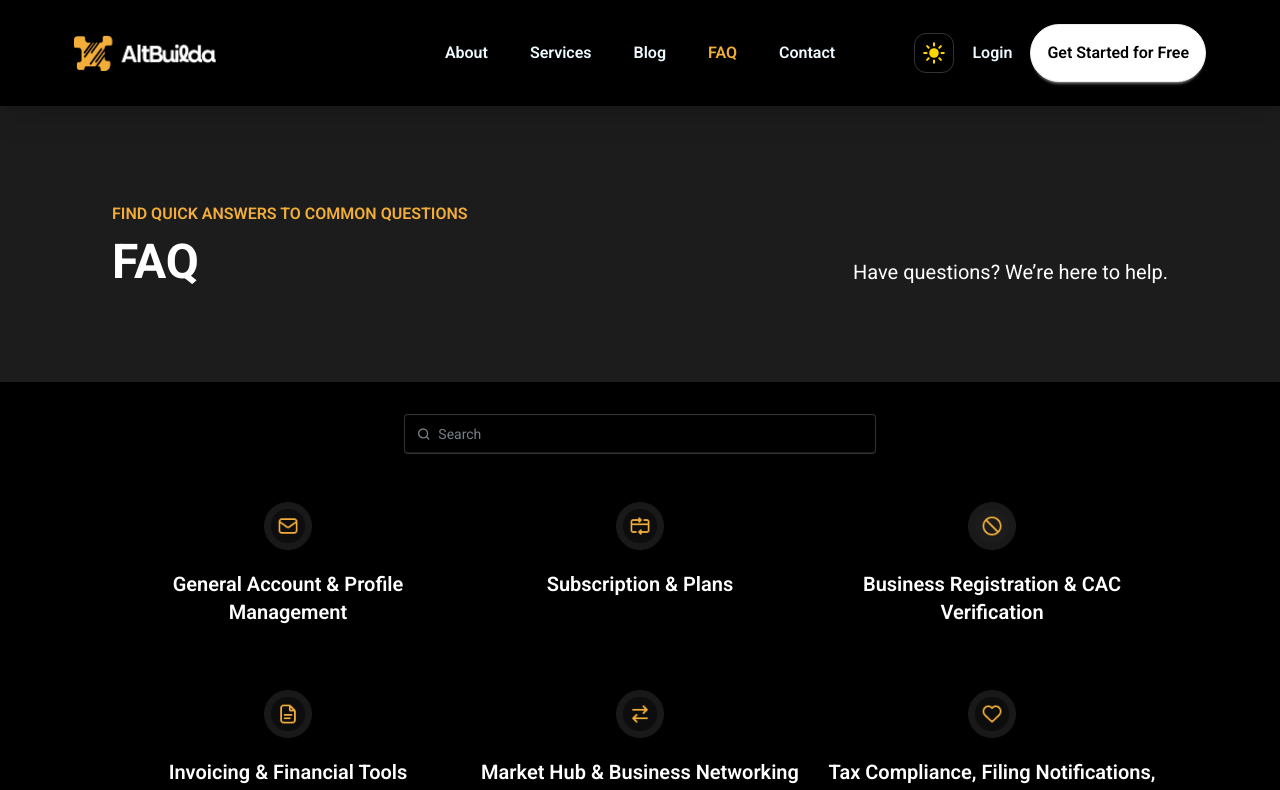
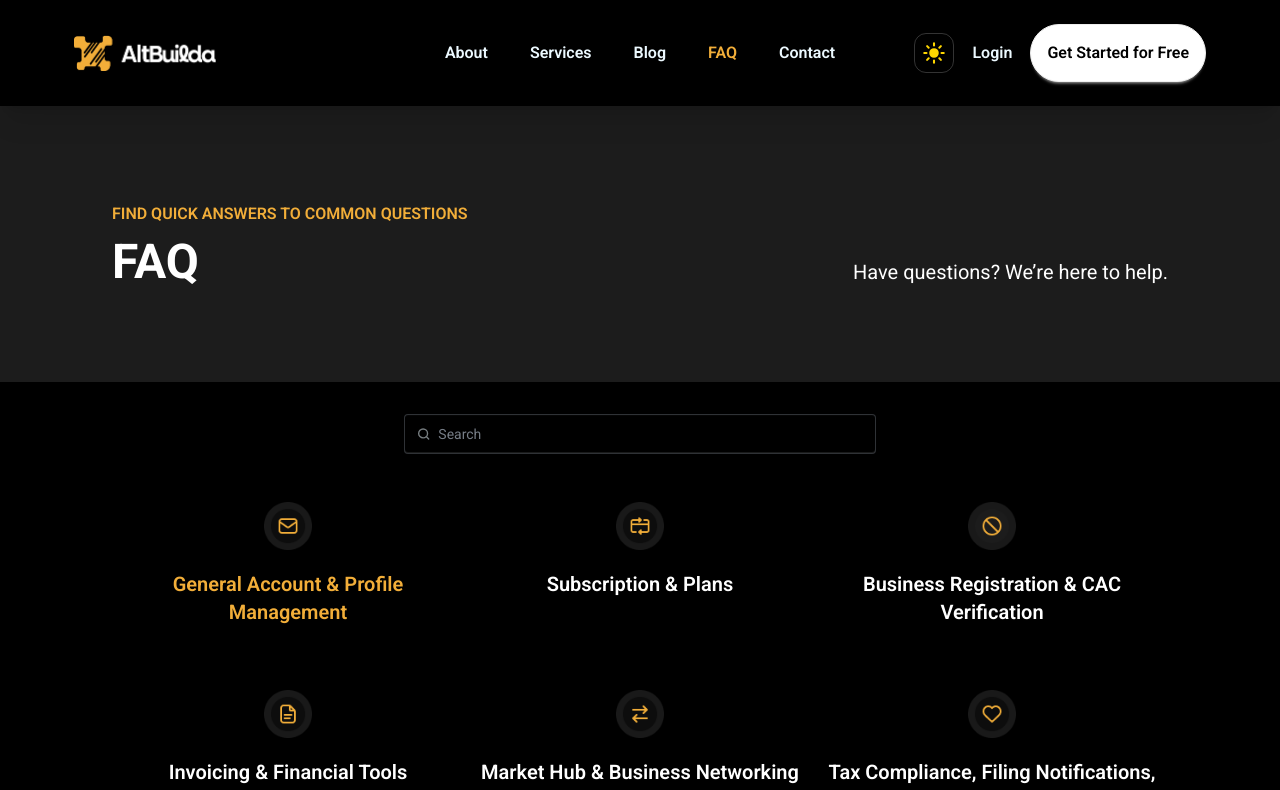
Before and after one commit to liljdot/AltBuilda-Website-React, a React (Vite) app: page /faq in a window 1280 px wide. Shown: the top 790 px of the page. Built offline with nearby package versions, Linux system fonts and the light colour scheme.

Commit message:
Enhance FAQ components to support group selection and scrolling behavior

```diff
--- a/src/pages/FAQ/FAQGroupSection.tsx
+++ b/src/pages/FAQ/FAQGroupSection.tsx
@@ -4,27 +4,36 @@ import useThemeContext from "../../hooks/useThemeContext"
 
 interface FAQGroupTileProps {
     FAQGroup: FAQGroup
+    selected?: boolean
+    handleSelect: (group: FAQGroup) => void
 }
 
 interface FAQGroupSectionProps {
     FAQGroups: FAQGroup[]
+    selectedGroup: FAQGroup
+    handleSelect: (group: FAQGroup) => void
 }
 
-const FAQGroupTile: React.FC<FAQGroupTileProps> = ({ FAQGroup }) => {
+const FAQGroupTile: React.FC<FAQGroupTileProps> = ({ FAQGroup, selected, handleSelect }) => {
     const { theme } = useThemeContext()
 
+    const handleGroupSelect = () => {
+        document.getElementById("questions")?.scrollIntoView({ behavior: "smooth", block: "start" })
+        handleSelect(FAQGroup)
+    }
+
     return (
-        <div className="flex flex-col gap-5 items-center text-secondary hover:cursor-pointer hover:[&>p]:text-primary">
+        <div onClick={handleGroupSelect} className="flex flex-col gap-5 items-center text-secondary hover:cursor-pointer hover:[&>p]:text-primary">
             <figure className="size-12">
                 {FAQGroup.icons ? <img src={theme == "dark" ? FAQGroup.icons.dark : FAQGroup.icons.light} alt="icon" /> : <FaRegQuestionCircle className="size-full text-primary" />}
             </figure>
 
-            <p className="text-xl font-semibold text-center">{FAQGroup.name}</p>
+            <p className={`text-xl font-semibold text-center ${selected && "text-primary"}`}>{FAQGroup.name}</p>
         </div>
     )
 }
 
-const FAQGroupSection: React.FC<FAQGroupSectionProps> = ({ FAQGroups }) => {
+const FAQGroupSection: React.FC<FAQGroupSectionProps> = ({ FAQGroups, selectedGroup, handleSelect }) => {
 
     return (
         <>
@@ -39,7 +48,7 @@ const FAQGroupSection: React.FC<FAQGroupSectionProps> = ({ FAQGroups }) => {
 
                 {/* tiles container div  */}
                 <div className="grid grid-cols-3 gap-y-16 px-8 mt-12 pb-20">
-                   {FAQGroups.map(group => <FAQGroupTile key={group.name} FAQGroup={group}/>)}
+                    {FAQGroups.map(group => <FAQGroupTile handleSelect={handleSelect} selected={group.name == selectedGroup.name} key={group.name} FAQGroup={group} />)}
                 </div>
             </section>
         </>
--- a/src/pages/FAQ/SelectedGroupSection.tsx
+++ b/src/pages/FAQ/SelectedGroupSection.tsx
@@ -24,7 +24,7 @@ const SelectedGroupSection: React.FC<Props> = ({ selectedGroup }) => {
 
     return (
         <>
-            <section className="bg-warning flex flex-col items-center pt-14 px-20 pb-43">
+            <section id="questions" className="bg-warning flex flex-col items-center pt-14 px-20 pb-43">
                 <div className="flex flex-col gap-3 max-w-112 items-center">
                     <figure className="size-12">
                         {selectedGroup.icons ? <img src={theme == "dark" ? selectedGroup.icons.dark : selectedGroup.icons.light} alt="icon" className="size-full" /> : <FaRegQuestionCircle className="size-full text-primary" />}
--- a/src/pages/FAQ/index.tsx
+++ b/src/pages/FAQ/index.tsx
@@ -5,7 +5,7 @@ import FAQGroupSection from "./FAQGroupSection"
 import SelectedGroupSection from "./SelectedGroupSection"
 
 const FAQ: React.FC = () => {
-    const [displayedFAQGroups, setDisplayedFAQGroups] = useState<FAQGroup[]>(FAQGroups)
+    const [displayedFAQGroups, ] = useState<FAQGroup[]>(FAQGroups) // set selected displayed groups for search fn
     const [selectedFAQGroup, setSelectedFAQGroup] = useState<FAQGroup>(displayedFAQGroups[0])
 
     return (
@@ -13,7 +13,7 @@ const FAQ: React.FC = () => {
             <main className="p-0 bg-neutral w-full">
                 <div className="max-w-450 mx-auto">
                     <FAQBanner />
-                    <FAQGroupSection FAQGroups={FAQGroups} />
+                    <FAQGroupSection handleSelect={setSelectedFAQGroup} selectedGroup={selectedFAQGroup} FAQGroups={FAQGroups} />
                     <SelectedGroupSection selectedGroup={selectedFAQGroup} />
                 </div>
             </main>
```
